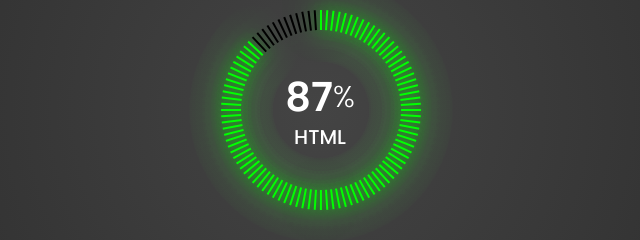
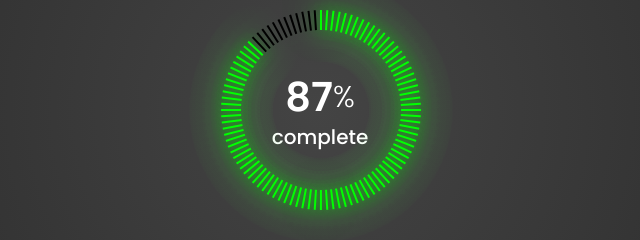
Before and after one commit to SergePlaski/css-circular-ticks-progress-bar-animated, a plain HTML site: page index.html in a window 1280 px wide. Shown: the part 290-530 px from the top of the page, 320-960 px from the left. Drawn offline with Linux system fonts and the light colour scheme.

Commit message:
Minor styling changes.

```diff
--- a/index.html
+++ b/index.html
@@ -16,7 +16,7 @@
           <span class="progress--value" data-progress="87" data-label="HTML">87</span>
           <span class="progress--pct">%</span>
         </p>
-        <span class="progress--text-label">HTML</span>
+        <span class="progress--text-label">complete</span>
       </div>
     </div>
 </body>
--- a/style.css
+++ b/style.css
@@ -44,7 +44,7 @@ body {
   box-shadow: 0 0 var(--tick-size) var(--tick-color-lime), 0 0 calc(var(--tick-size)*2) var(--tick-color-lime);
 }
 
-/* progress data */
+/* progress data label */
 .progress--wrapper .progress--data {
   position: absolute;
   top: 50%;
@@ -59,6 +59,7 @@ body {
 
 .progress--wrapper .progress--data > p {
   display: flex;
+  justify-content: center;
   align-items: center;
 }
 
```
